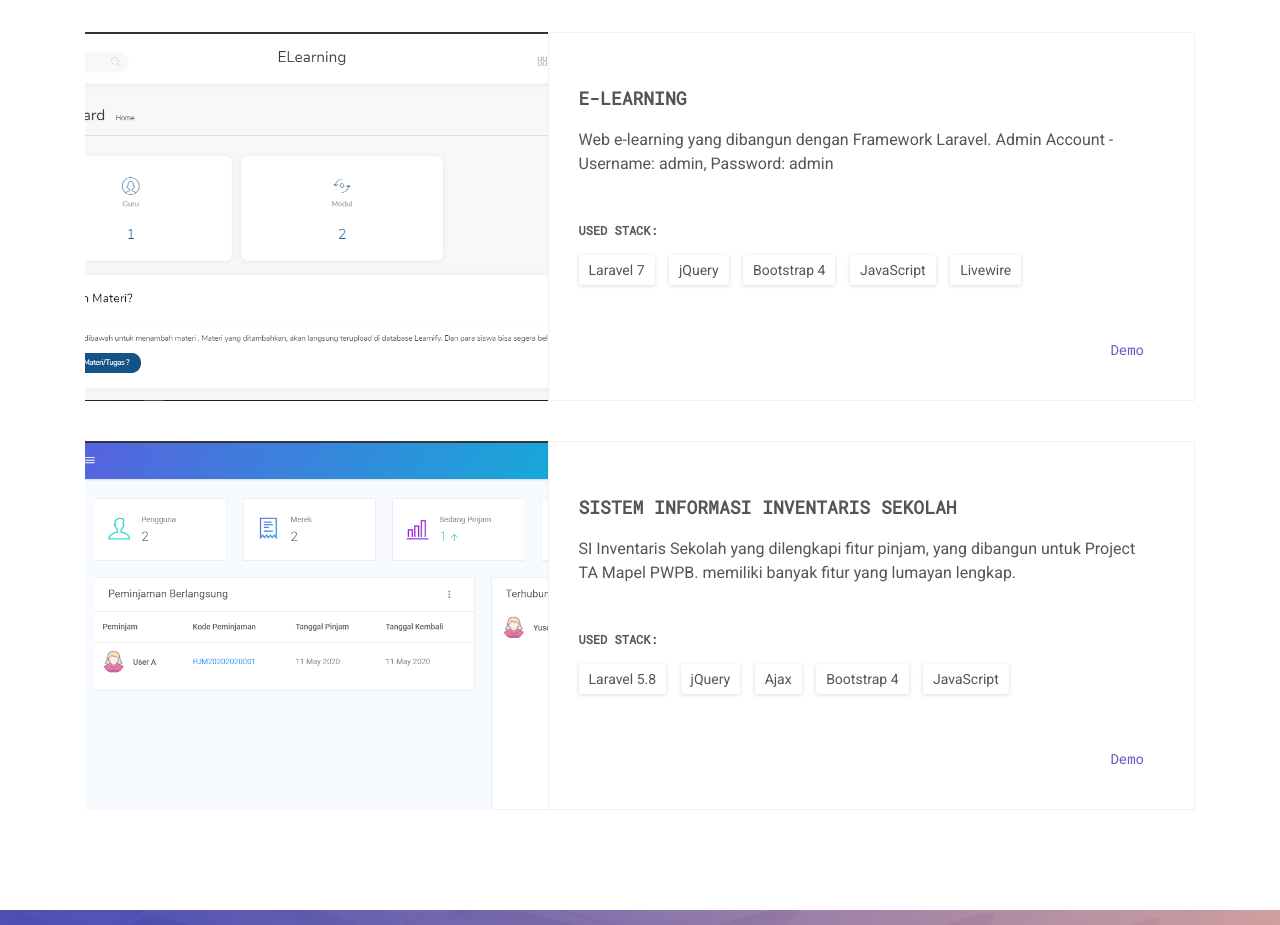
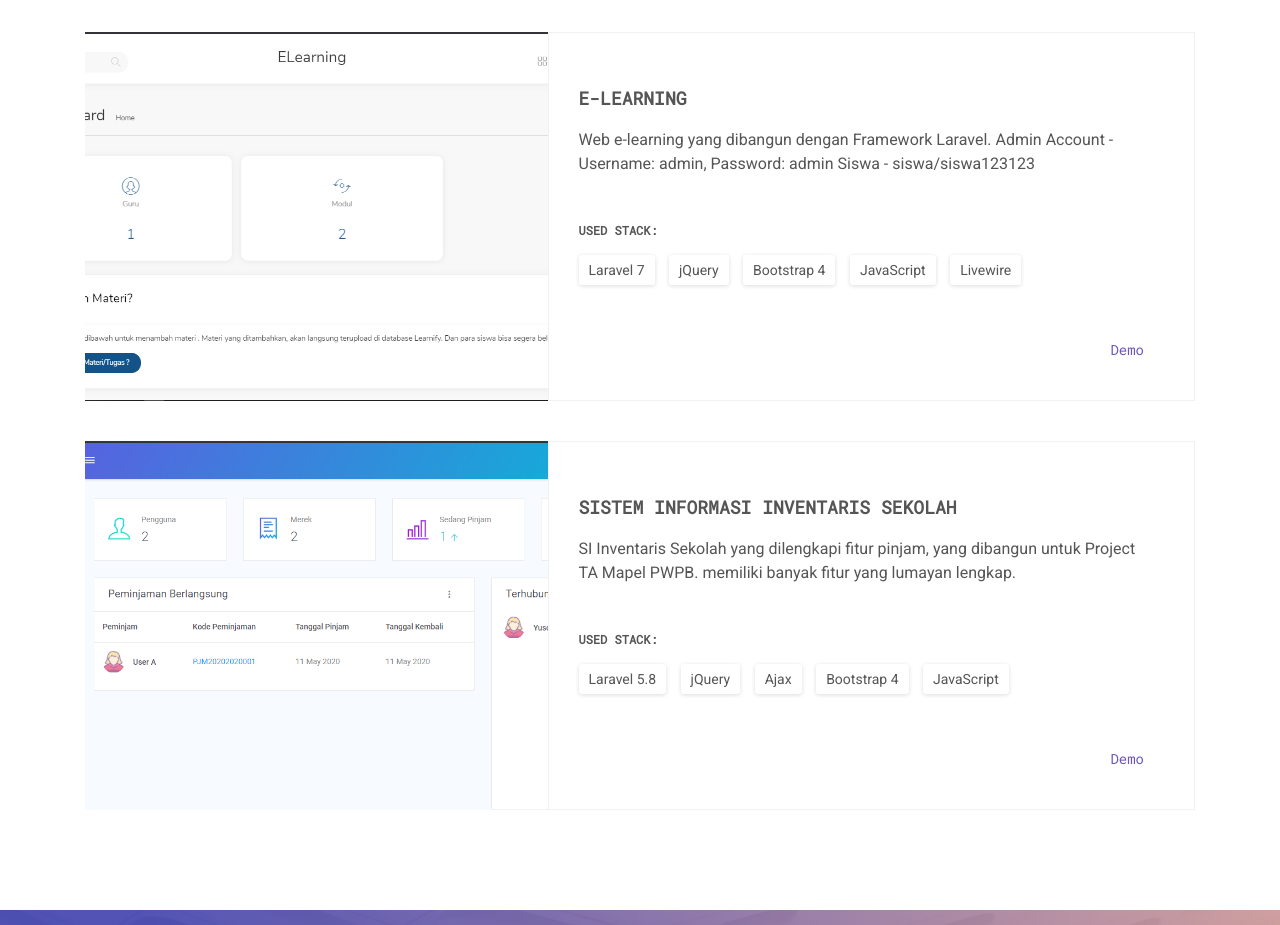
Before and after one commit to revanapriyandi/revanapriyandi.github.io, a plain HTML site: page index.html in a window 1280 px wide. Shown: the part 2382-3307 px from the top of the page. Drawn offline with Linux system fonts and the light colour scheme.

Commit message:
Update index.html

```diff
--- a/index.html
+++ b/index.html
@@ -298,6 +298,7 @@
                     <p class="project-card__description">
                         Web e-learning yang dibangun dengan Framework Laravel.
                         Admin Account - Username: admin, Password: admin
+                        Siswa - siswa/siswa123123
                     </p>
                     <p class="project-card__stack">Used stack:</p>
                     <ul class="tags">
```
